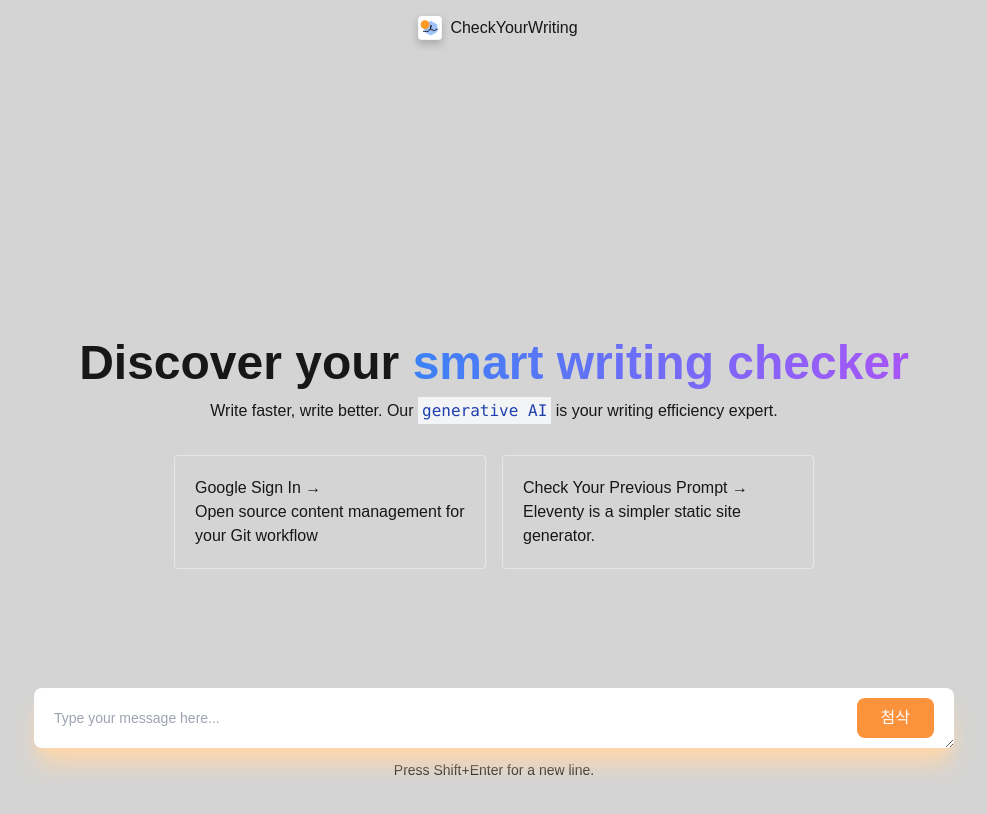
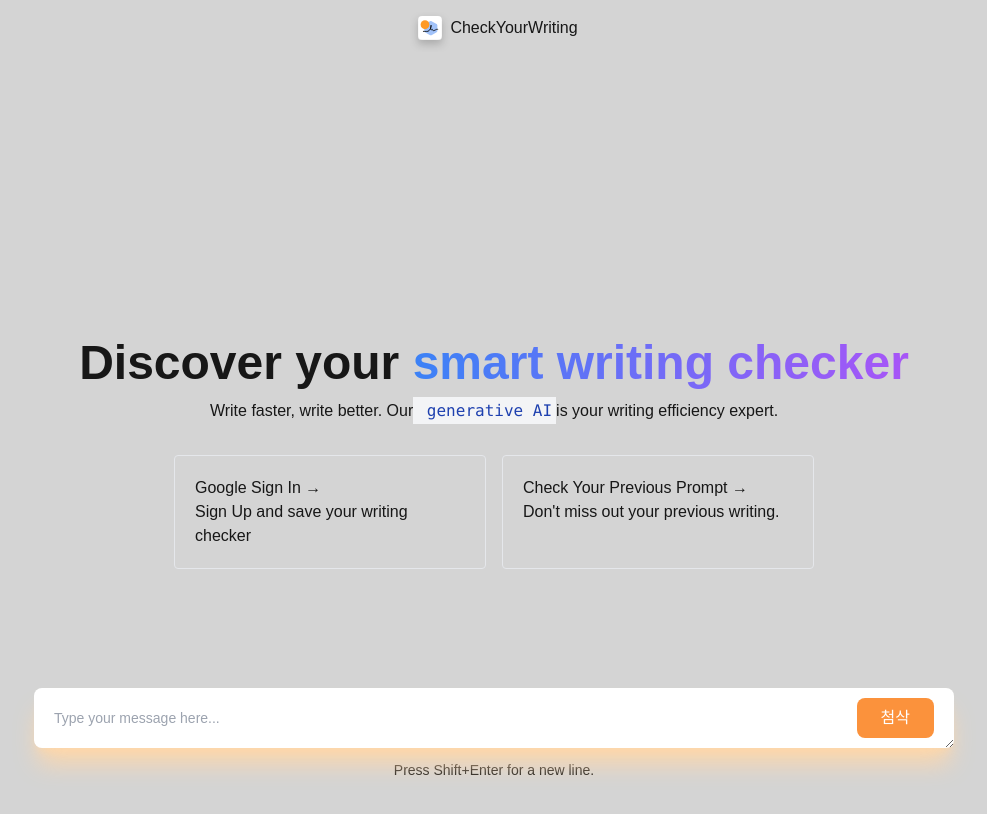
Before and after one commit to da9104/project-stella, a Next.js app: page / in a window 1280 px wide. Shown: the top 814 px of the page, without its empty margins (146-1133 px from the left). Built offline with nearby package versions, Linux system fonts and the light colour scheme.

Commit message:
fix wrong spelling, minor tweak. (오탈자 수정)

```diff
--- a/app/page.tsx
+++ b/app/page.tsx
@@ -140,18 +140,20 @@ export default function Home() {
             </strong>
           </h1>
           <p>
-           Write faster, write better. Our  <code className="bg-gray-100 text-blue-800 p-1"> generative AI</code> is your writing efficiency expert.
+           Write faster, write better. Our
+           <code className="bg-gray-100 text-blue-800 p-1"> generative AI</code>
+           is your writing efficiency expert.
           </p>
           {/* <button className="bg-gray-100 text-blue-800 p-1">Google Sign In</button> */}
           <div className="w-full max-w-2xl grid grid-cols-1 lg:grid-cols-2 gap-4 my-8 px-4 lg:mx-0">
             <Link href="https://www.netlifycms.org/" className="p-5 border rounded border-gray-200 hover:border-purple-400">
             <h3>Google Sign In →</h3>
-            <p>Open source content management for your Git workflow</p>
+            <p>Sign Up and save your writing checker</p>
             </Link>
 
-            <a href="https://www.11ty.dev/" target="_blank" class="p-5 border rounded border-gray-200 hover:border-purple-400">
+            <a href="https://www.11ty.dev/" target="_blank" className="p-5 border rounded border-gray-200 hover:border-purple-400">
             <h3>Check Your Previous Prompt →</h3>
-            <p>Eleventy is a simpler static site generator.</p>
+            <p>Don't miss out your previous writing.</p>
             </a>
 
 
```
